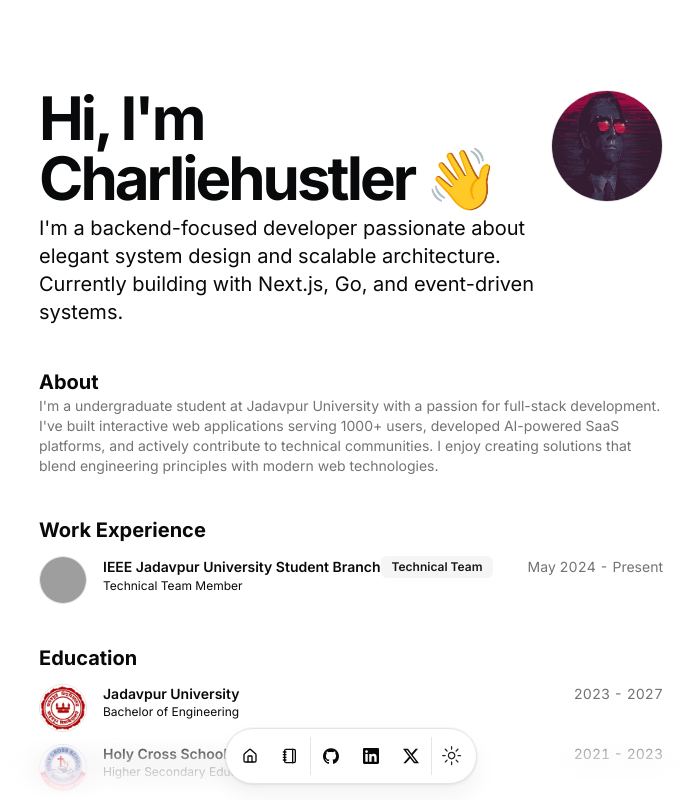
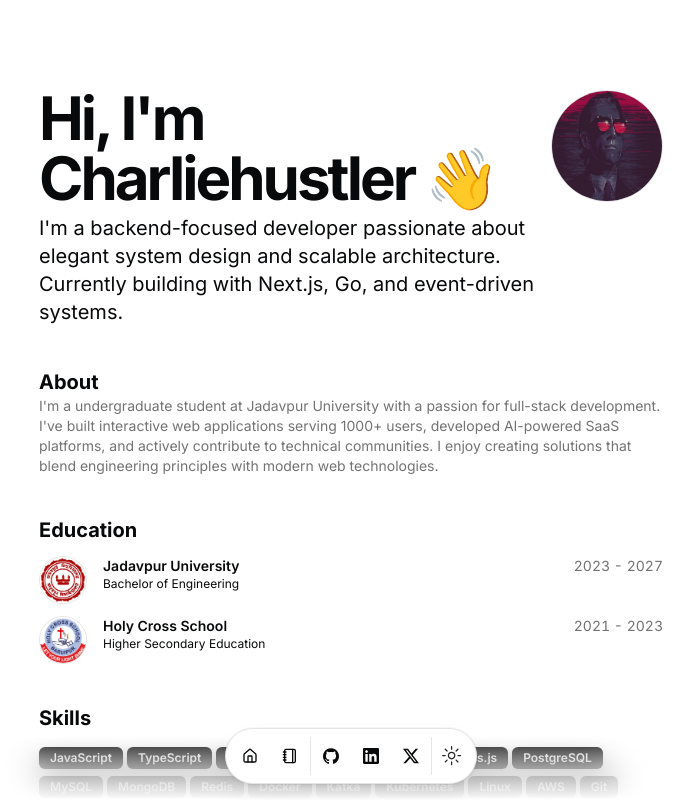
Before and after one commit to charliehustlr1792/portfolio, a Next.js app: page / in a window 1280 px wide. Shown: the top 800 px of the page, without its empty margins (289-983 px from the left). Built offline with nearby package versions, Linux system fonts and the light colour scheme; grey boxes are pictures that could not be loaded.

Commit message:
remove work experience unemployed af

```diff
--- a/src/app/page.tsx
+++ b/src/app/page.tsx
@@ -49,7 +49,7 @@
           </Markdown>
         </BlurFade>
       </section>
-      <section id="work">
+      {/* <section id="work">
         <div className="flex min-h-0 flex-col gap-y-3">
           <BlurFade delay={BLUR_FADE_DELAY * 5}>
             <h2 className="text-xl font-bold">Work Experience</h2>
@@ -73,7 +73,7 @@
             </BlurFade>
           ))}
         </div>
-      </section>
+      </section> */}
       <section id="education">
         <div className="flex min-h-0 flex-col gap-y-3">
           <BlurFade delay={BLUR_FADE_DELAY * 7}>
--- a/src/data/resume.tsx
+++ b/src/data/resume.tsx
@@ -73,7 +73,7 @@
       },
     },
   },
-  work: [
+  /* work: [
     {
       company: "IEEE Jadavpur University Student Branch",
       href: "https://ieeejusb.org",
@@ -85,7 +85,7 @@
       end: "Present",
       description: "Developed interactive 2D web application for Cypher 3331, enabling 1000+ participants using Next.js, Phaser.js, and PostgreSQL. Built official website for Double Slash 3.0 hackathon and IEEE JUSB events with responsive design.",
     },
-  ],
+  ], */
   education: [
     {
       school: "Jadavpur University",
```
